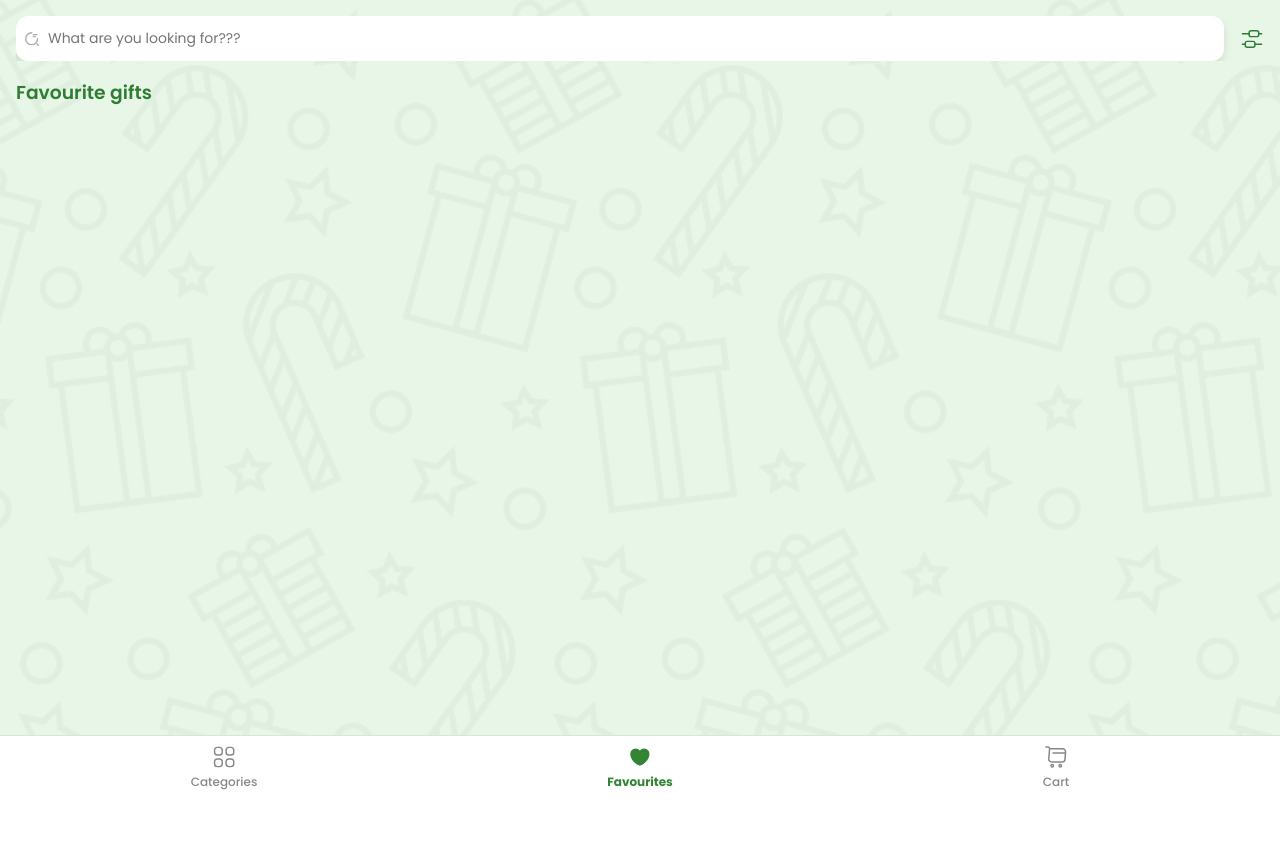
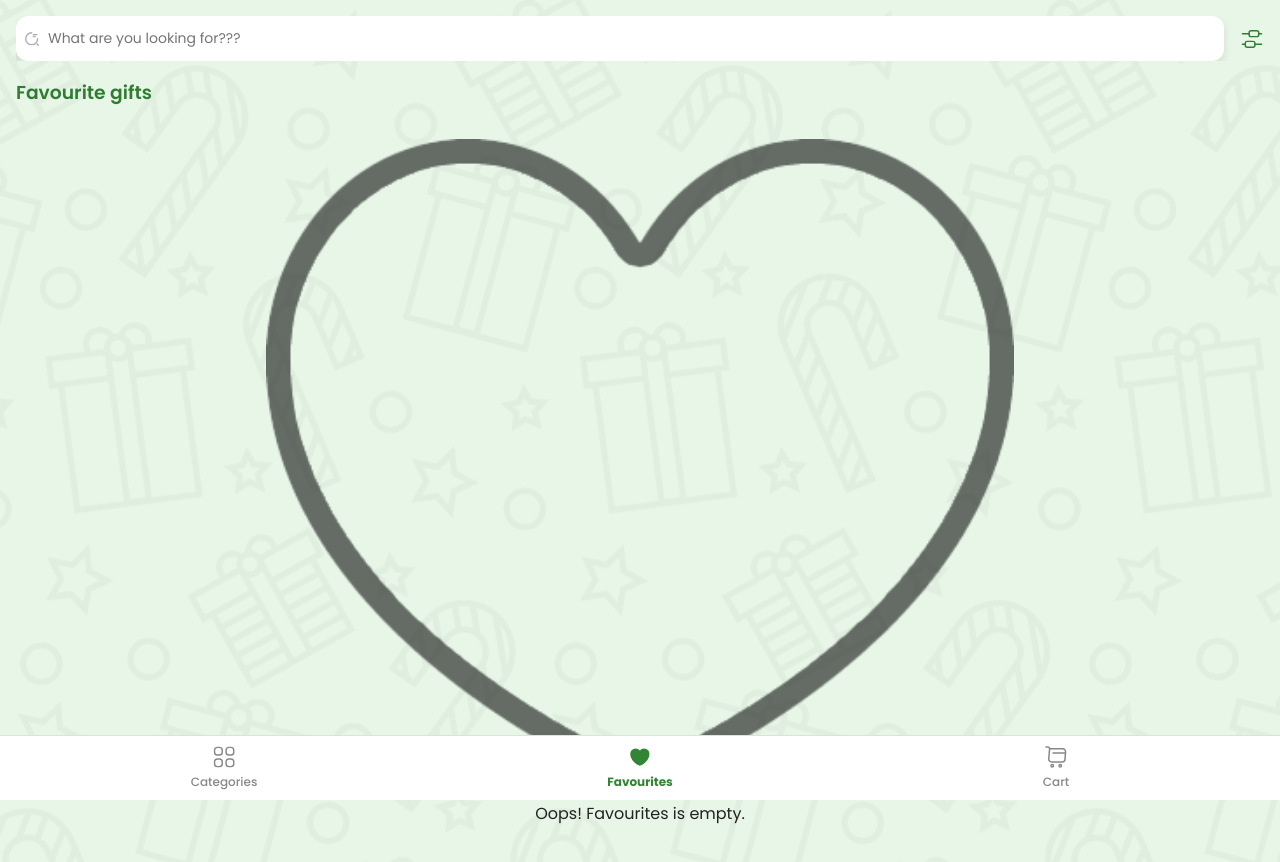
Before and after one commit to AhmEd4004/g-mart, a Next.js app: page /Favourites in a window 1280 px wide. Shown: the top 862 px of the page. Before the commit the page ends 800 px from the top, so only its background shows below. Built offline with nearby package versions, Linux system fonts and the light colour scheme.

Commit message:
empty status add to cart and fav

```diff
--- a/app/(homePage)/Favourites/page.js
+++ b/app/(homePage)/Favourites/page.js
@@ -1,6 +1,5 @@
 "use client"
 
-import { Eraser } from "lucide-react";
 import FavouriteProduct from "./_productComp/comp";
 import styles from "./page.module.css";
 import * as React from 'react'
@@ -31,13 +30,18 @@ export default function categories() {
     <>
       <div style={{ display:'flex', justifyContent:'space-between', alignItems:'center'}}>
         <h3>Favourite gifts</h3>
-          {Object.keys(products).length > 0 && <div style={{display:'flex', gap:'8px', alignItems:'center', color:'#828282'}} onClick={cleanFavourites}><Eraser size={18} color="#828282" /> Empty favourites</div>}
+          {Object.keys(products).length > 0 && <p onClick={cleanFavourites}>Empty favourites</p>}
         </div>
       <div className={styles.productsCont}>
         {Object.keys(products).map(v=> {
           return <FavouriteProduct id={v} product={products[v]} key={v} removeProduct={removeProduct}/>
         })}
       </div>
+      { Object.keys(products).length == 0 &&
+      <div className={styles.emptyFav}>
+        <img src='heart.png'/>
+        Oops! Favourites is empty.
+      </div>}
     </>
   );
 }
--- a/app/(homePage)/Favourites/page.module.css
+++ b/app/(homePage)/Favourites/page.module.css
@@ -1,5 +1,19 @@
 .productsCont {
     display: flex;
     flex-wrap: wrap;
-    gap:16px
+    gap:16px;
 }
+
+.emptyFav {
+    display: flex;
+    align-items: center;
+    justify-content: center;
+    flex-direction: column;
+    gap: 16px;
+    flex:1
+}
+
+.emptyFav img{
+    width: 60%;
+    opacity: 0.6;
+}
```
Also changed, not shown: app/(homePage)/cart/page.js (+7 -2 lines), app/(homePage)/cart/page.module.css (+16 -1 lines), public/empty_cart.svg (added), public/heart.png (added).
